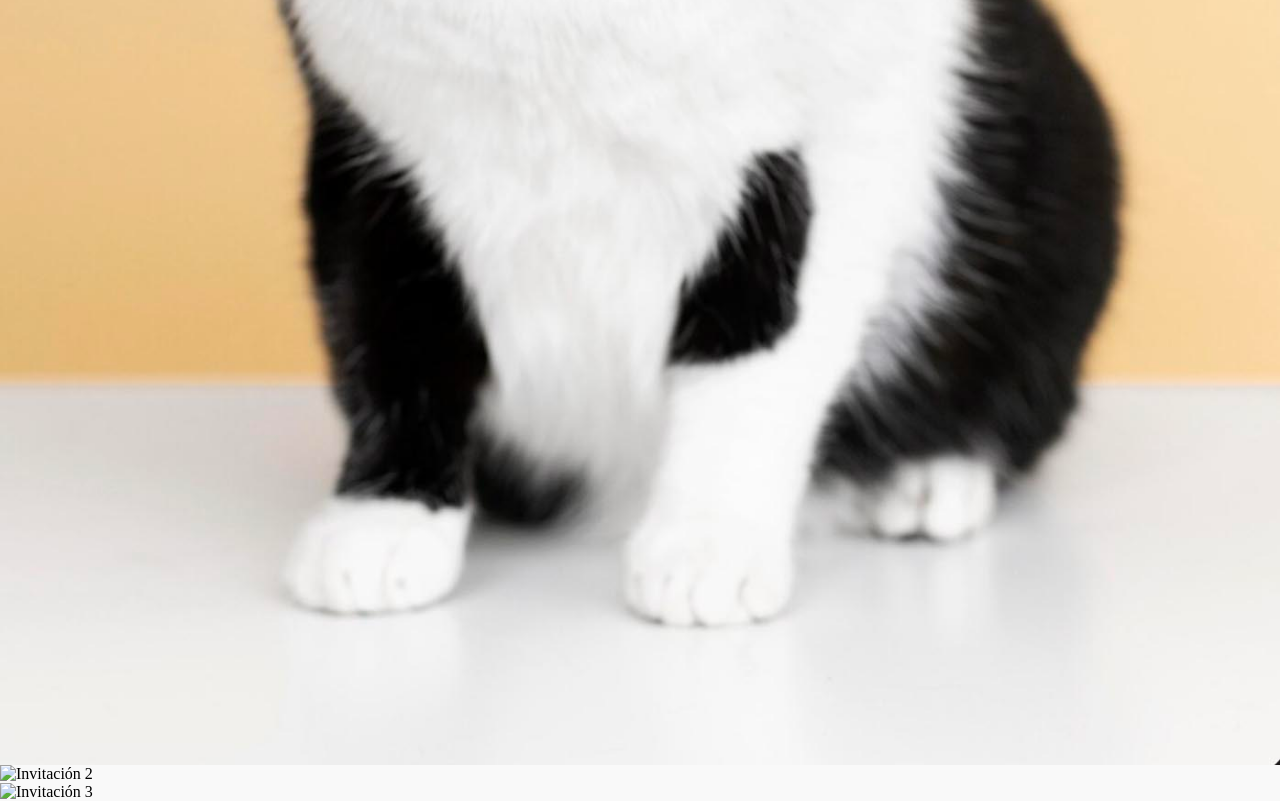
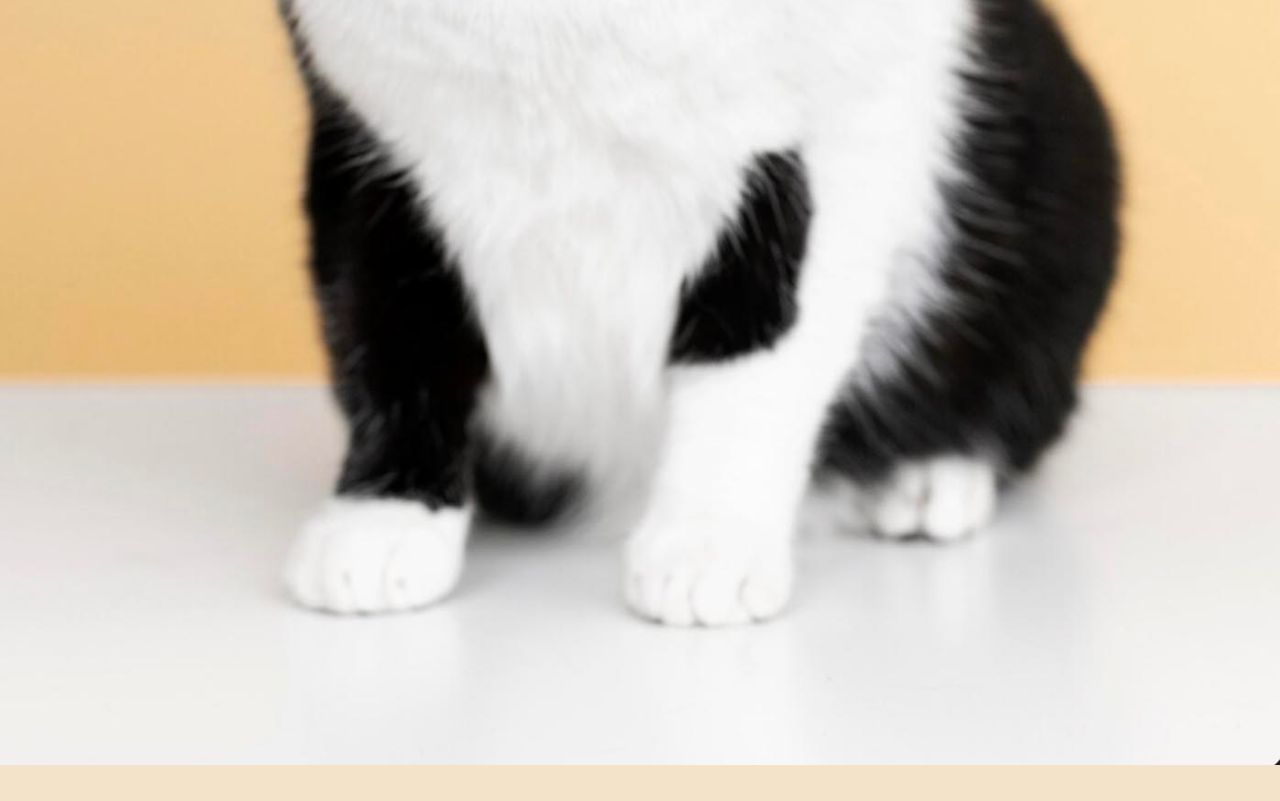
Before and after one commit to giorno-speciale/happy, a plain HTML site: page index.html in a window 1280 px wide. Shown: the part 1032-1833 px from the top of the page. After the commit the page ends 1797 px from the top, so only its background shows below. Drawn offline with Linux system fonts and the light colour scheme.

Commit message:
Update index.html

```diff
--- a/index.html
+++ b/index.html
@@ -19,10 +19,11 @@
             display: flex;
             flex-direction: column;
             align-items: center;
-            background-color: #f9f9f9;
+            /* Color de fondo actualizado */
+            background-color: #f3e3c8;
         }
         img {
-            width: 100%; /* Esto fuerza que ocupen todo el ancho */
+            width: 100%;
             height: auto;
             display: block;
         }
@@ -30,10 +31,16 @@
 </head>
 <body>
 
-    <!-- Puedes agregar cuantas imágenes quieras aquí abajo -->
+    <!-- Tus imágenes aquí -->
     <img src="tu-imagen.jpg" alt="Invitación 1">
-    <img src="tu-imagen1.jpg" alt="Invitación 2">
-    <img src="tu-imagen2.jpg" alt="Invitación 3">
+    <!-- Puedes añadir más imágenes aquí abajo -->
+
+    <!-- Script para desactivar el clic derecho -->
+    <script>
+        document.addEventListener('contextmenu', event => event.preventDefault());
+    </script>
+</body>
+</html>
 
 </body>
 </html>
```
